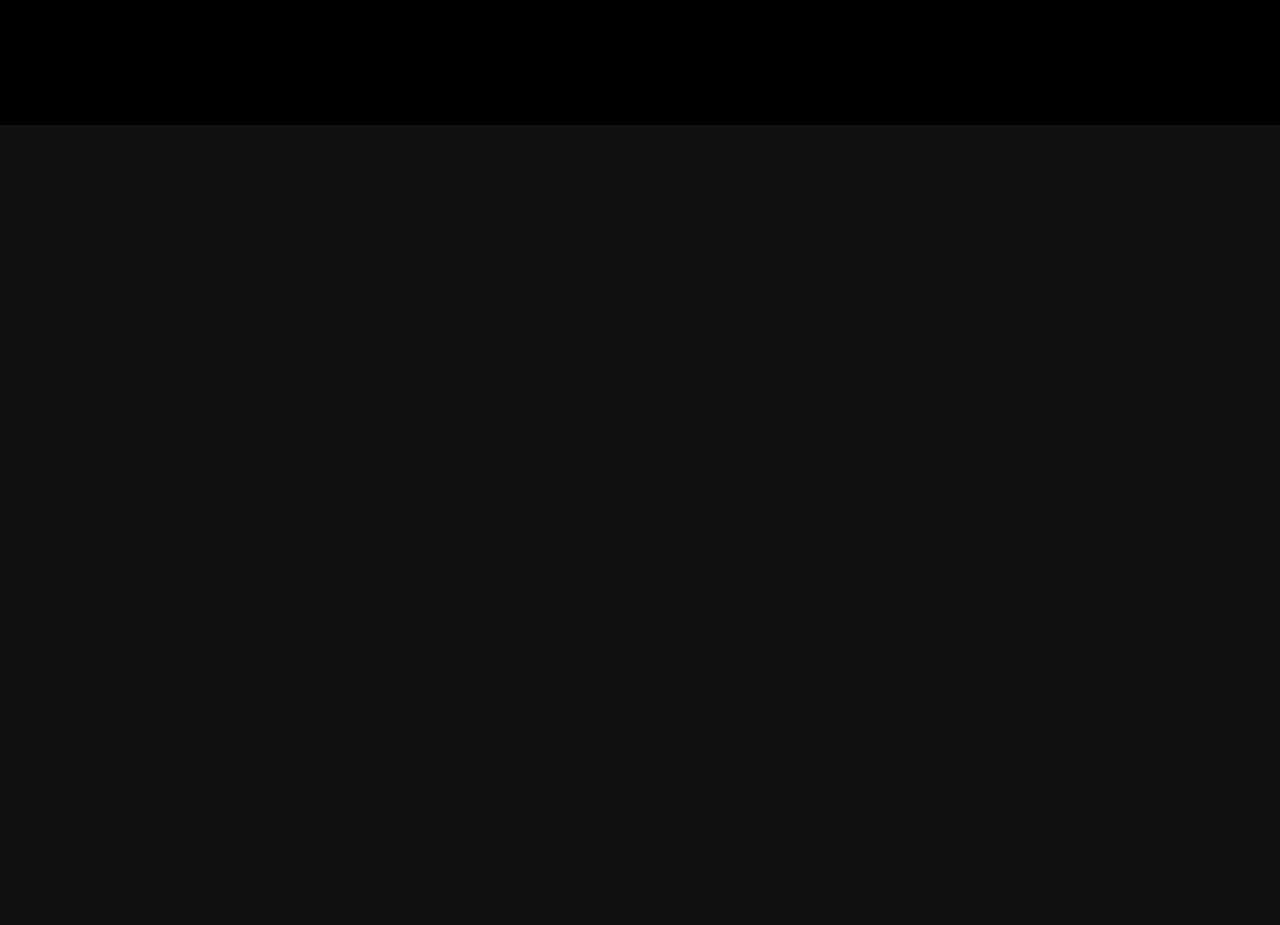
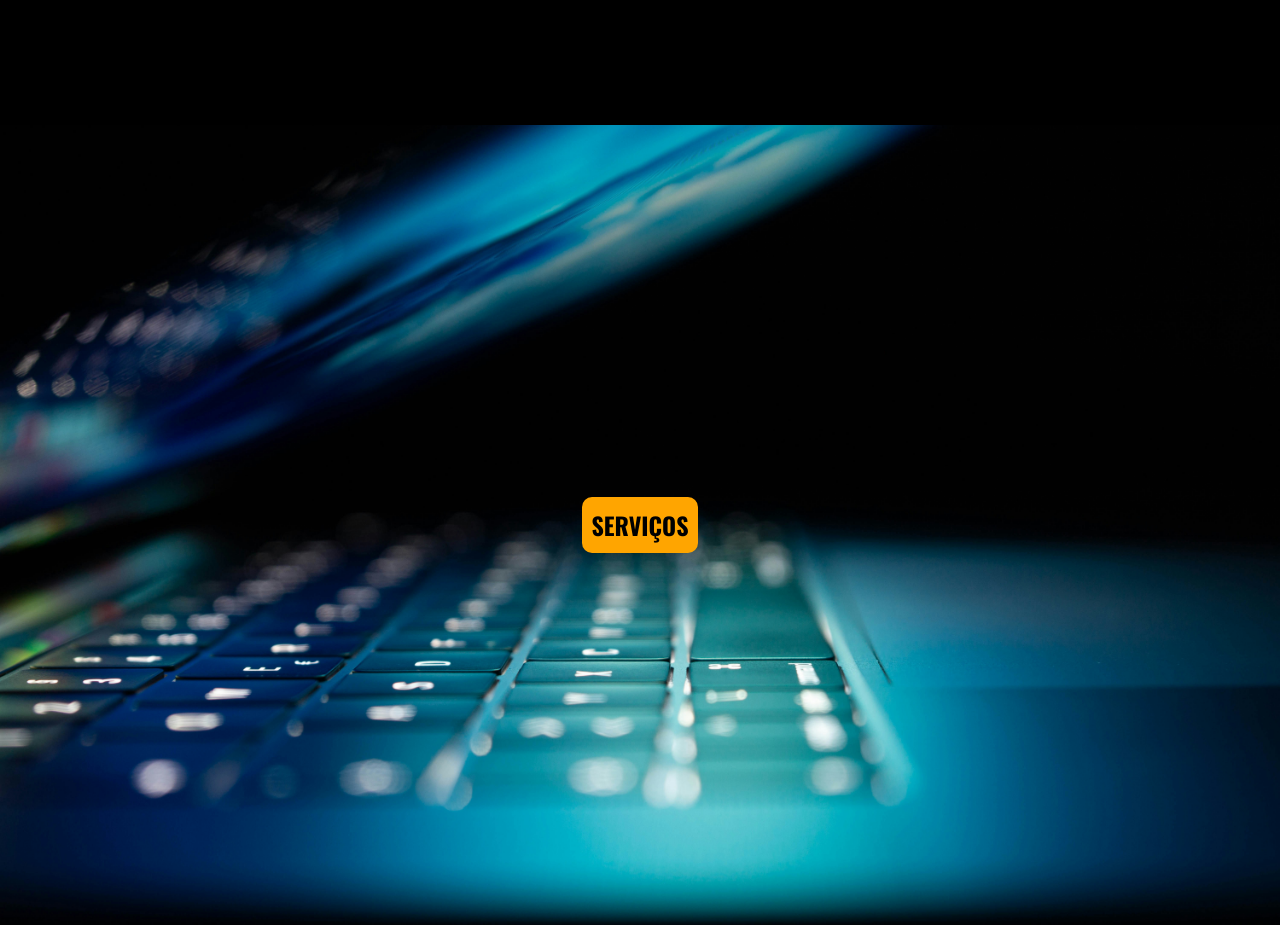
Before and after one commit to AlessanBass/Portfolio, a Next.js app: page / in a window 1280 px wide. Shown: the part 1600-2525 px from the top of the page. Before the commit the page ends 1725 px from the top, so only its background shows below. Built offline with nearby package versions, Linux system fonts and the light colour scheme.

Commit message:
Adição de page Servicos

```diff
--- /dev/null
+++ b/src/app/components/Servicos.tsx
@@ -0,0 +1,10 @@
+'use client';
+import servicos from "@/app/styles/servicos.module.css";
+
+export default function Servicos() {
+    return(
+        <div className={`${servicos.divServicos}`} id="servicos">
+            <h2 className={`${servicos.h2}`}>SERVIÇOS</h2>
+        </div>
+    );
+}
--- a/src/app/page.tsx
+++ b/src/app/page.tsx
@@ -1,6 +1,7 @@
 'use client';
 import BannerPrincipal from "./components/BannerPrincipal";
 import Header from "./components/Header";
+import Servicos from "./components/Servicos";
 import SobreMin from "./components/SobreMim";
 
 
@@ -10,6 +11,7 @@ export default function Home() {
       <Header/>
       <BannerPrincipal/>
       <SobreMin/>
+      <Servicos/>
     </main>
   );
 }
--- /dev/null
+++ b/src/app/styles/servicos.module.css
@@ -0,0 +1,30 @@
+.divServicos{
+
+    padding: 10px;
+    color: white;
+    /*  background-color: #1D3557; */
+    /*    box-shadow: 0px 0px 8px white; */
+    display: flex;
+    flex-direction: column;
+    justify-content: center;
+    align-items: center;
+    background-image: url('../../../public/servicos.jpg');
+    background-size: cover;
+    /* Ajusta a imagem para cobrir todo o elemento */
+    background-position: center;
+    /* Centraliza a imagem */
+    background-repeat: no-repeat;
+    /* Evita que a imagem se repita */
+    background-attachment: fixed;
+    height: 100vh;
+    /* Altura do elemento, 100% da altura da viewport */
+}
+
+.h2{
+    /* background-color: white; */
+    /*  color: black; */
+    background-color: orange;
+    color: black;
+    padding: 10px;
+    border-radius: 10px;
+}
```
Also changed, not shown: public/servicos.jpg (added).
